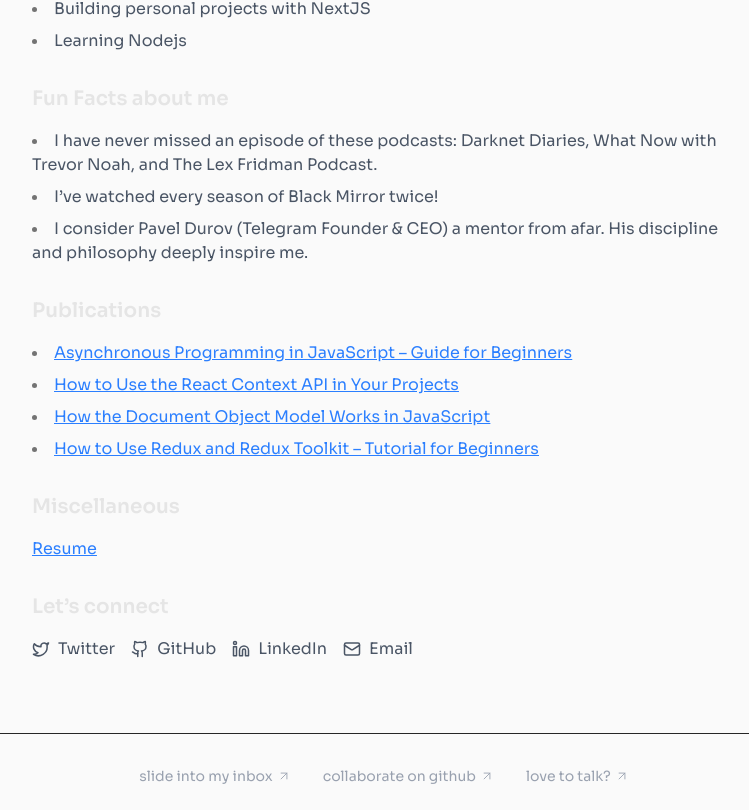
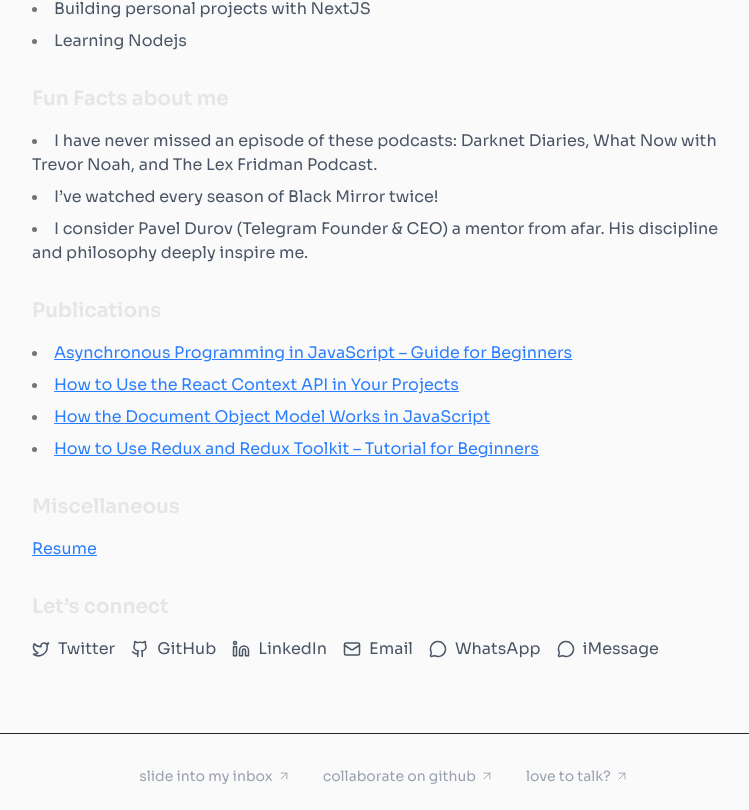
Before and after one commit to dboatengg/portfolio-site, a Next.js app: page /about in a window 1280 px wide. Shown: the part 676-1486 px from the top of the page, without its empty margins (256-1005 px from the left). Built offline with nearby package versions, Linux system fonts and the light colour scheme.

Commit message:
Update About page

```diff
--- a/app/about/page.tsx
+++ b/app/about/page.tsx
@@ -1,4 +1,4 @@
-import { Github, Twitter, Linkedin, Mail } from "lucide-react"
+import { Github, Twitter, Linkedin, Mail, MessageCircle } from "lucide-react"
 import Link from "next/link"
 
 export const metadata = {
@@ -104,6 +104,25 @@ export default function AboutPage() {
             <Mail size={18} />
             <span>Email</span>
           </Link>
+              {/* WhatsApp */}
+    <Link
+      href="https://wa.me/233532683209"
+      target="_blank"
+      rel="noopener noreferrer"
+      className="flex items-center gap-2 text-gray-600 hover:text-green-500 dark:text-gray-400 dark:hover:text-green-400 transition-colors"
+    >
+      <MessageCircle  size={18} />
+      <span>WhatsApp</span>
+    </Link>
+
+    {/* iMessage */}
+    <Link
+      href="sms:+233532683209"
+      className="flex items-center gap-2 text-gray-600 hover:text-blue-600 dark:text-gray-400 dark:hover:text-blue-400 transition-colors"
+    >
+      <MessageCircle size={18} />
+      <span>iMessage</span>
+    </Link>
         </div>
       </div>
     </section>
```
